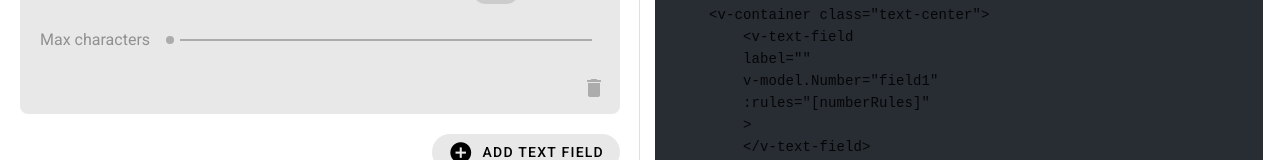
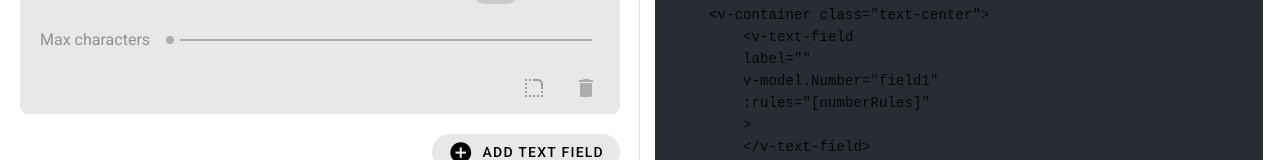
Before and after one commit to voidrlm/Vuetify-Form-Builder-With-Validations, a Vue app: page /#/dashboard in a window 1280 px wide. Shown: the part 244-404 px from the top of the page. Built offline with nearby package versions, Linux system fonts and the light colour scheme.

Commit message:
Added design for rounded text field corners

```diff
--- a/src/components/form/formBuilder.vue
+++ b/src/components/form/formBuilder.vue
@@ -72,9 +72,28 @@
       <v-card-actions class="mt-n5">
         <v-spacer></v-spacer>
 
+        <v-tooltip bottom>
+          <template v-slot:activator="{ on, attrs }">
+            <v-btn
+              icon
+              class="mr-2"
+              @click="textfield.rounded = !textfield.rounded"
+            >
+              <v-icon
+                :class="textfield.rounded ? '' : 'grey--text'"
+                v-bind="attrs"
+                v-on="on"
+              >
+                mdi-rounded-corner
+              </v-icon></v-btn
+            >
+          </template>
+          <span>Rounded Corners</span>
+        </v-tooltip>
+
         <v-btn
           icon
-          class="red--text"
+          class="red--text mr-2"
           @click.stop="$emit('removeField', index)"
           :disabled="index === 0"
         >
--- a/src/views/dashboard.vue
+++ b/src/views/dashboard.vue
@@ -37,6 +37,7 @@ export default {
         required: false,
         outlined: false,
         dense: false,
+        rounded: false,
         max: 0,
       });
     },
```
